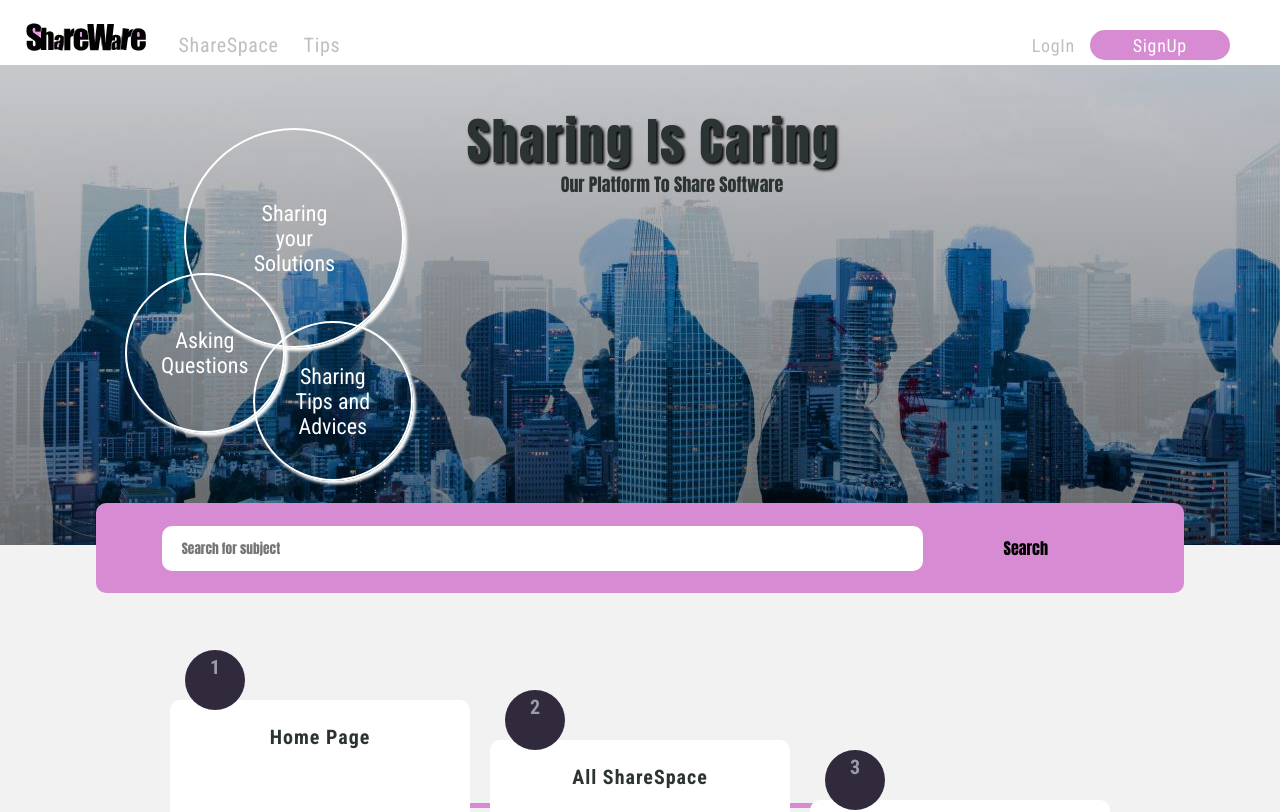
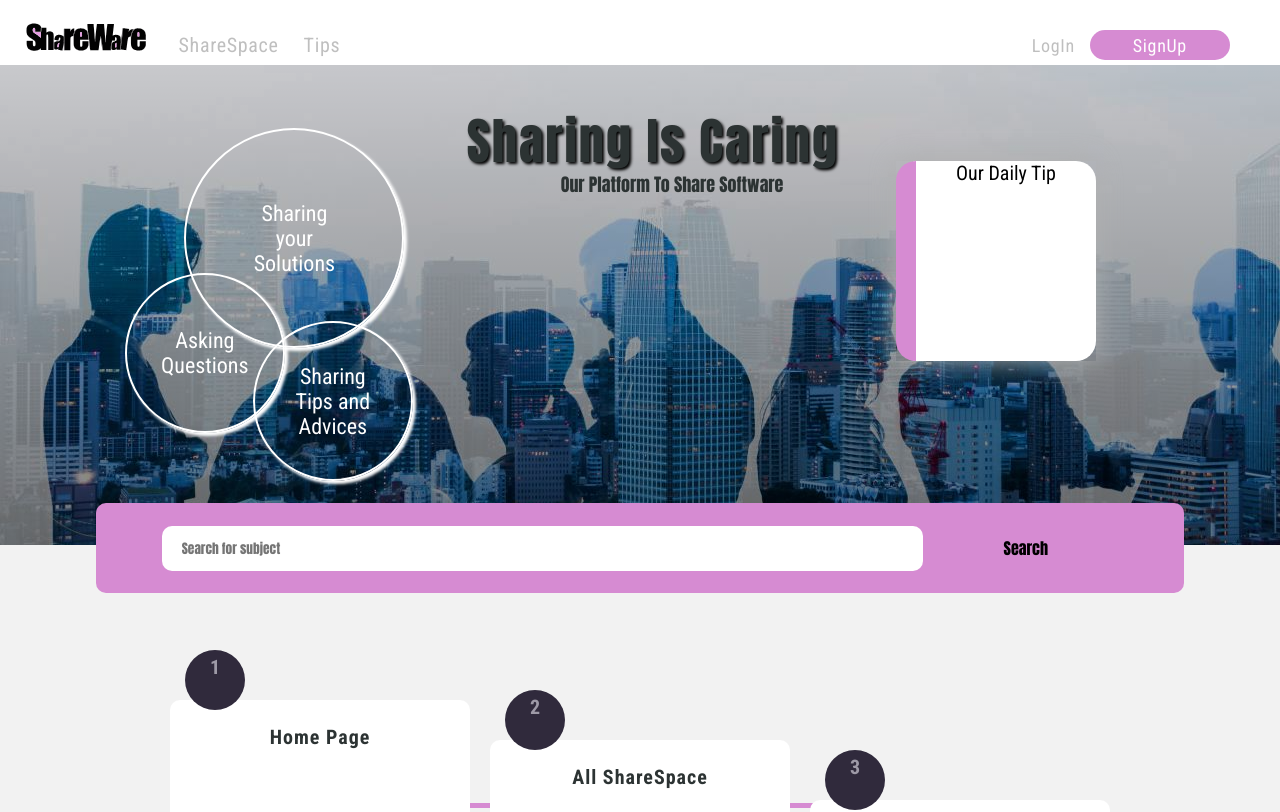
Before and after one commit to YuvalWeiss1403/SharewareFrontend, a React (Create React App) app: page / in a window 1280 px wide. Shown: the top 812 px of the page. Built offline with nearby package versions, Linux system fonts and the light colour scheme; no server answers.

Commit message:
statring the daily tip - 27.03

```diff
--- a/src/component/ConceptHero/ConceptHero.tsx
+++ b/src/component/ConceptHero/ConceptHero.tsx
@@ -3,6 +3,7 @@ import { useSelector } from "react-redux";
 import { useNavigate } from "react-router";
 import { RootState } from "../../store/store";
 import "../ConceptHero/ConceptHero.css";
+import DailyTip from "../DailyTip/DailyTip";
 
 const ConceptHero: React.FC = () => {
 	const [searchValue, setSearchValue] = useState<string>("");
@@ -36,6 +37,7 @@ const ConceptHero: React.FC = () => {
 					<div className="hero-content line3">Sharing Tips and Advices</div>
 				</div>
 			</div>
+			<DailyTip />
 			<div id="input-modal" className="input-modal">
 				<div className="input-container">
 					<label id="input-empty-label">Search for subject</label>
--- /dev/null
+++ b/src/component/DailyTip/DailyTip.css
@@ -0,0 +1,17 @@
+.daily-tip-container{
+    position: absolute;
+    top: 20%;
+    left: 70%;
+	box-shadow: 0px 0px 25px hsla(0, 0%, 69%, 1.25);
+}
+
+.daily-tip {
+    background-color: white;
+    border-left: 20px solid #d68bd2;
+    width:200px;
+    height:200px;
+    border-radius: 20px;
+    font-size: 20px;
+    display: flex;
+    justify-content: center;
+  }
--- /dev/null
+++ b/src/component/DailyTip/DailyTip.tsx
@@ -0,0 +1,31 @@
+import react from "react"
+import { useDispatch, useSelector } from "react-redux"
+import { RootState } from "../../store/store";
+import "../DailyTip/DailyTip.css"
+
+const DailyTip:React.FC = () => {
+    const dispatch = useDispatch();
+    const tips = useSelector((state:RootState) => state.tips.filteredValue)
+    console.log(tips)
+
+    // const getRandomTip = () => {
+    //     if (tips && tips.length > 0) {
+    //         const randomIndex = Math.floor(Math.random() * tips.length);
+    //         console.log(randomIndex)
+    //         return tips[randomIndex];
+    //       } else {
+    //         return null;
+    //       }
+    // };
+
+    return (
+        <div className="daily-tip-container">
+            <div className="daily-tip">
+                <div>Our Daily Tip</div>
+
+            </div>
+        </div>
+    )
+}
+
+export default DailyTip
--- a/src/store/store.ts
+++ b/src/store/store.ts
@@ -29,6 +29,7 @@ export interface IAnswersState {
 	value: IAnswers[];
 }
 export interface ITipsState {
+    length: number;
 	filteredValue: ITips;
 	value: ITips[];
 }
```
